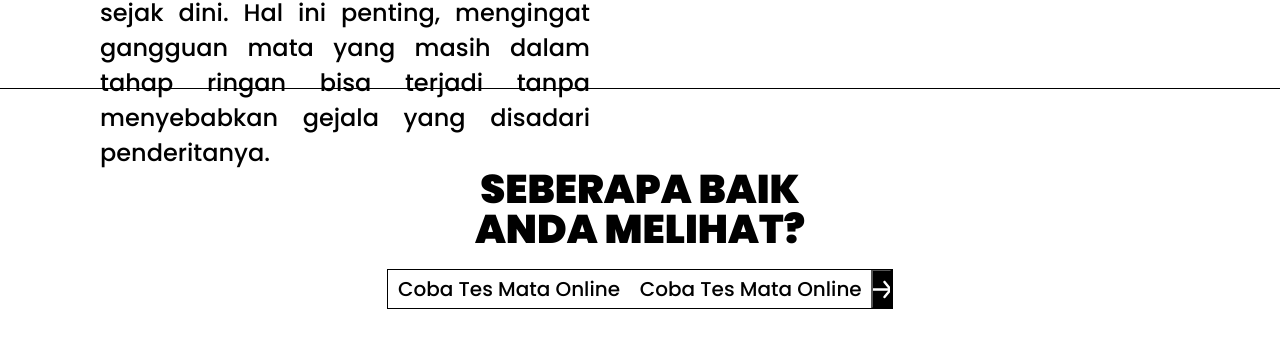
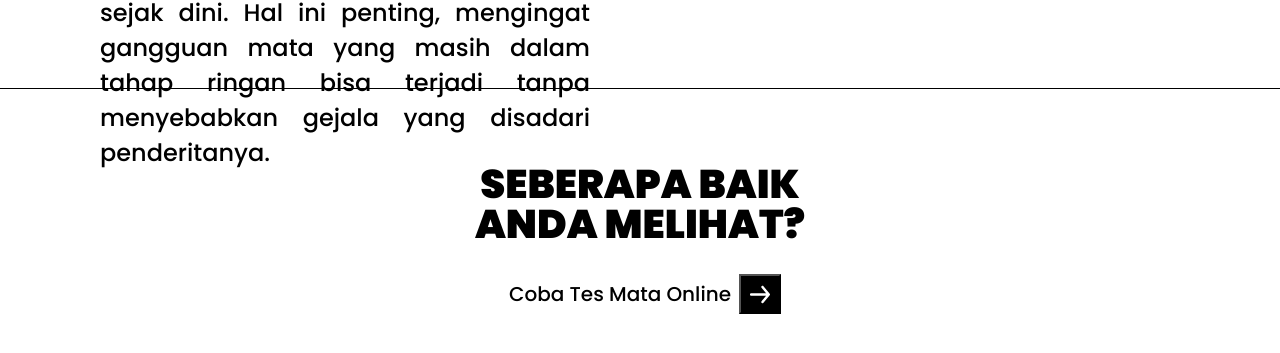
Before and after one commit to DanarGdg/idn-macro, a plain HTML site: page index.html in a window 1280 px wide. Shown: the part 1301-1654 px from the top of the page. Drawn offline with Linux system fonts and the light colour scheme.

Commit message:
add main content

```diff
--- a/css/style.css
+++ b/css/style.css
@@ -1,4 +1,5 @@
 @import url('https://fonts.googleapis.com/css2?family=Poppins:wght@100;200;300;400;500;600;700;800;900&display=swap');
+
 
 * {
     margin: 0;
@@ -112,7 +113,7 @@ header{
     text-decoration: none;
     display: block;
     text-align: left;
-  }
+}
 
 .dropdown-content a:hover {
     background-color: #ddd;
@@ -233,21 +234,33 @@ header{
 }
 
 .start-test .start {
+    position: relative;
     display: flex;
     flex-direction: row;
-    /* width: 300px; */
     height: 40px;
-    border: 1px solid #000;
     justify-content: space-between;
     align-items: center;
-    margin-top: 20px;
+    margin-top: 30px;
     overflow: hidden;
     transition: .5s;
     z-index: 1;
 }
 
-.start-test .start:hover {
+.start .block {
+    position: absolute;
+    width: 100%;
+    height: 100%;
     background-color: #000;
+    transition: .5s;
+    transform: translateX(100%);
+    z-index: -1;
+}
+
+.start:hover .block {
+    transform: translateX(0);
+}
+
+.start:hover > p {
     color: #fff;
 }
 
@@ -266,10 +279,12 @@ header{
     font-weight: 500;
     text-transform: capitalize;
     margin-left: 10px;
+    mix-blend-mode: difference;
+    transition: .5s;
 }
 
 .start > button {
-    width: 40px;
+    width: 50px;
     height: 40px;
     background-color: #000;
     display: flex;
@@ -363,7 +378,7 @@ header{
     }
 
     .navbar-text{
-      display: none;
+        display: none;
     }
 
     .navbar-text-mobile.active{
--- a/index.html
+++ b/index.html
@@ -10,7 +10,7 @@
 <body>
     <!-- HEADER -->
     <header>
-        <nav class="navbar">
+        <nav class="navbar scrolling-active">
             <div class="logo">
                 <img src="assets/icons/logo.svg" alt="logo">
                 <img src="assets/icons/logo-black.svg" alt="logo">
@@ -82,7 +82,6 @@
         </div>
         <div class="start">
             <p>Coba tes mata online</p>
-            <p>Coba tes mata online</p>
             <div class="block"></div>
             <button>
                 <div class="arrow-right">
```
